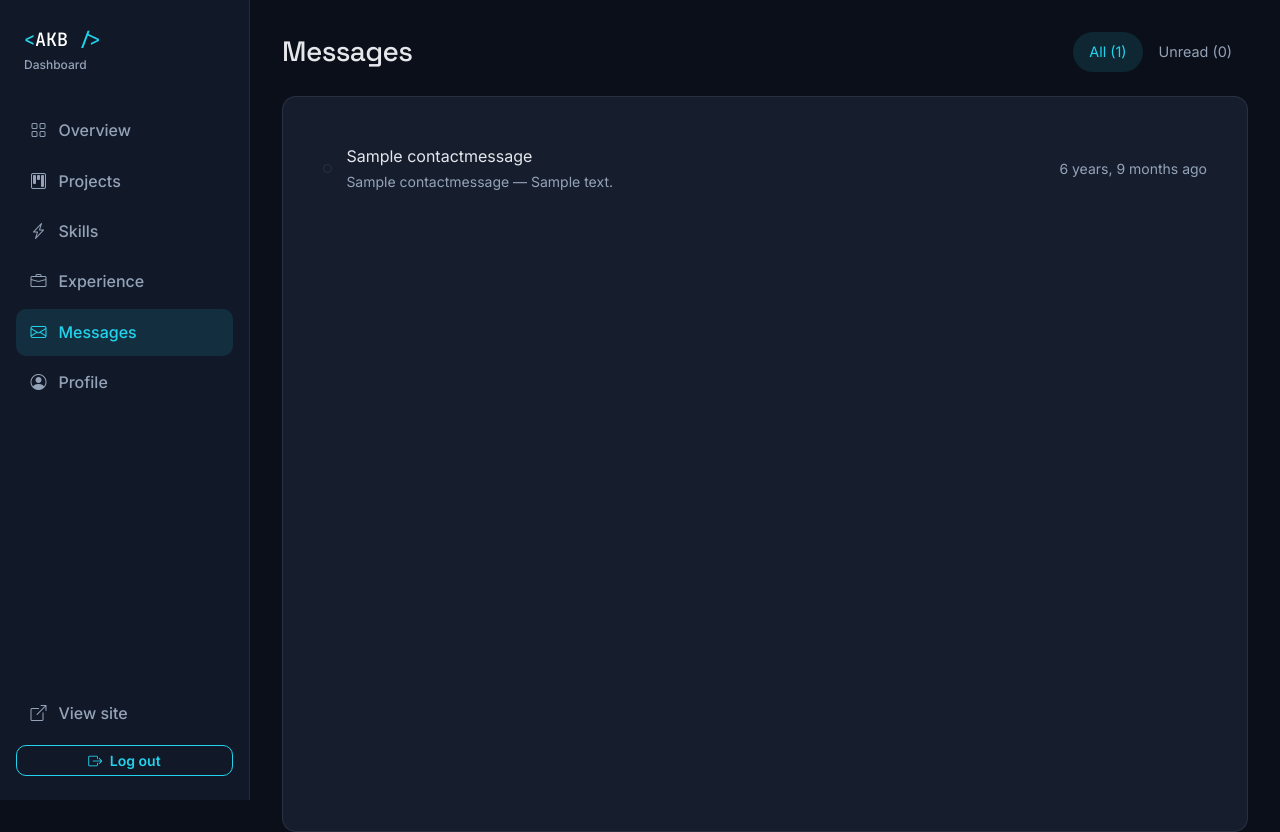
After one commit to brahmaak/akbrahma-portfolio, a Django app: page /dashboard/messages/ in a window 1280 px wide. The commit adds this page. Run offline with Django 5.2, Linux system fonts and the light colour scheme; a user stored in the database is signed in; tables that the repository leaves empty hold one stand-in row (values such as "Sample post").

Commit message:
Add messages inbox with pagination, unread badge and profile editing

```diff
--- a/config/settings.py
+++ b/config/settings.py
@@ -72,6 +72,8 @@ TEMPLATES = [
                 "django.contrib.auth.context_processors.auth",
                 "django.contrib.messages.context_processors.messages",
                 "core.context_processors.profile",
+                "core.context_processors.profile",
+                "dashboard.context_processors.unread_messages",
             ],
         },
     },
--- /dev/null
+++ b/dashboard/context_processors.py
@@ -0,0 +1,9 @@
+from contact.models import ContactMessage
+
+
+def unread_messages(request):
+    """Add the unread message count to every dashboard page (for the sidebar badge)."""
+    match = request.resolver_match
+    if match and match.app_name == "dashboard" and request.user.is_staff:
+        return {"unread_count": ContactMessage.objects.filter(is_read=False).count()}
+    return {}
--- a/dashboard/urls.py
+++ b/dashboard/urls.py
@@ -28,4 +28,15 @@ urlpatterns = [
     path(
         "experience/<int:pk>/delete/", views.experience_delete, name="experience_delete"
     ),
+    # Messages
+    path("messages/", views.message_list, name="message_list"),
+    path("messages/<int:pk>/", views.message_detail, name="message_detail"),
+    path(
+        "messages/<int:pk>/toggle-read/",
+        views.message_toggle_read,
+        name="message_toggle_read",
+    ),
+    path("messages/<int:pk>/delete/", views.message_delete, name="message_delete"),
+    # Profile
+    path("profile/", views.profile_edit, name="profile"),
 ]
--- a/dashboard/views.py
+++ b/dashboard/views.py
@@ -1,12 +1,21 @@
 from django.contrib import messages
 from django.contrib.auth.decorators import user_passes_test
 from django.contrib.auth.views import LoginView
+from django.core.paginator import Paginator
 from django.shortcuts import get_object_or_404, redirect, render
+from django.views.decorators.http import require_POST
 
 from contact.models import ContactMessage
+from core.models import Profile
 from portfolio.models import Experience, Project, Skill
 
-from .forms import ExperienceForm, ProjectForm, SkillForm, StaffAuthenticationForm
+from .forms import (
+    ExperienceForm,
+    ProfileForm,
+    ProjectForm,
+    SkillForm,
+    StaffAuthenticationForm,
+)
 
 
 def staff_required(view_func):
@@ -190,3 +199,66 @@ def experience_delete(request, pk):
     return _delete_view(
         request, entry, list_url="dashboard:experience_list", object_type="entry"
     )
+
+
+# ---------- Messages ----------
+
+
+@staff_required
+def message_list(request):
+    show = request.GET.get("filter", "all")
+    all_messages = ContactMessage.objects.all()
+    if show == "unread":
+        all_messages = all_messages.filter(is_read=False)
+
+    page_obj = Paginator(all_messages, 20).get_page(request.GET.get("page"))
+    context = {
+        "page_obj": page_obj,
+        "show": show,
+        "total_count": ContactMessage.objects.count(),
+    }
+    return render(request, "dashboard/message_list.html", context)
+
+
+@staff_required
+def message_detail(request, pk):
+    msg = get_object_or_404(ContactMessage, pk=pk)
+    if not msg.is_read:  # opening a message marks it as read
+        msg.is_read = True
+        msg.save(update_fields=["is_read"])
+    return render(request, "dashboard/message_detail.html", {"msg": msg})
+
+
+@staff_required
+@require_POST
+def message_toggle_read(request, pk):
+    msg = get_object_or_404(ContactMessage, pk=pk)
+    msg.is_read = not msg.is_read
+    msg.save(update_fields=["is_read"])
+    messages.success(request, "Marked as read." if msg.is_read else "Marked as unread.")
+    return redirect("dashboard:message_list")
+
+
+@staff_required
+def message_delete(request, pk):
+    msg = get_object_or_404(ContactMessage, pk=pk)
+    return _delete_view(
+        request, msg, list_url="dashboard:message_list", object_type="message"
+    )
+
+
+# ---------- Profile ----------
+
+
+@staff_required
+def profile_edit(request):
+    profile = (
+        Profile.load() or Profile()
+    )  # edit the existing profile, or start a new one
+    form = ProfileForm(request.POST or None, request.FILES or None, instance=profile)
+    if request.method == "POST" and form.is_valid():
+        form.save()
+        messages.success(request, "Your profile was updated.")
+        return redirect("dashboard:profile")
+    context = {"form": form, "page_title": "Edit profile", "back_url": "dashboard:home"}
+    return render(request, "dashboard/object_form.html", context)
--- a/static/css/style.css
+++ b/static/css/style.css
@@ -1142,3 +1142,63 @@ h6 {
 .form-control[type="date"] {
   color-scheme: dark;
 }
+/* ---------- 24. Messages inbox ---------- */
+.message-list > li + li {
+  border-top: 1px solid var(--border);
+}
+
+.message-link {
+  padding-right: 0.5rem;
+  padding-left: 0.5rem;
+  border-radius: 8px;
+  color: inherit;
+  text-decoration: none;
+  transition: background var(--transition);
+}
+
+.message-link:hover {
+  background: var(--surface);
+  color: inherit;
+}
+
+.message-body {
+  color: var(--text);
+  line-height: 1.8;
+}
+
+.badge-count {
+  margin-left: auto;
+  padding: 0.1rem 0.5rem;
+  border-radius: 999px;
+  background: var(--accent);
+  color: var(--bg);
+  font-size: 0.72rem;
+  font-weight: 700;
+}
+
+.dash-tabs .nav-link {
+  border-radius: 999px;
+  color: var(--text-muted);
+  font-size: 0.9rem;
+}
+
+.dash-tabs .nav-link.active {
+  background: rgba(34, 211, 238, 0.12);
+  color: var(--accent);
+}
+
+.pagination {
+  --bs-pagination-bg: var(--surface);
+  --bs-pagination-color: var(--text);
+  --bs-pagination-border-color: var(--border);
+  --bs-pagination-hover-bg: var(--bg-elevated);
+  --bs-pagination-hover-color: #fff;
+  --bs-pagination-hover-border-color: var(--border);
+  --bs-pagination-disabled-bg: var(--surface);
+  --bs-pagination-disabled-color: var(--text-muted);
+  --bs-pagination-disabled-border-color: var(--border);
+}
+
+.border-bottom {
+  border-color: var(--border) !important;
+}
--- a/templates/dashboard/base.html
+++ b/templates/dashboard/base.html
@@ -31,8 +31,11 @@
                 <a href="{% url 'dashboard:project_list' %}" class="{% if 'project' in url_name %}active{% endif %}"><i class="bi bi-kanban"></i> Projects</a>
                 <a href="{% url 'dashboard:skill_list' %}" class="{% if 'skill' in url_name %}active{% endif %}"><i class="bi bi-lightning-charge"></i> Skills</a>
         <a href="{% url 'dashboard:experience_list' %}" class="{% if 'experience' in url_name %}active{% endif %}"><i class="bi bi-briefcase"></i> Experience</a>
-        <a href="#"><i class="bi bi-envelope"></i> Messages</a>
-        <a href="#"><i class="bi bi-person-circle"></i> Profile</a>
+                <a href="{% url 'dashboard:message_list' %}" class="{% if 'message' in url_name %}active{% endif %}">
+          <i class="bi bi-envelope"></i> Messages
+          {% if unread_count %}<span class="badge-count">{{ unread_count }}</span>{% endif %}
+        </a>
+        <a href="{% url 'dashboard:profile' %}" class="{% if url_name == 'profile' %}active{% endif %}"><i class="bi bi-person-circle"></i> Profile</a>
       </nav>
       {% endwith %}
 
--- /dev/null
+++ b/templates/dashboard/message_list.html
@@ -0,0 +1,54 @@
+{% extends "dashboard/base.html" %}
+
+{% block title %}Messages{% endblock %}
+
+{% block content %}
+<div class="d-flex flex-wrap justify-content-between align-items-center gap-3 mb-4">
+  <h1 class="h3 mb-0">Messages</h1>
+  <ul class="nav nav-pills dash-tabs">
+    <li class="nav-item">
+      <a class="nav-link {% if show != 'unread' %}active{% endif %}" href="?filter=all">All ({{ total_count }})</a>
+    </li>
+    <li class="nav-item">
+      <a class="nav-link {% if show == 'unread' %}active{% endif %}" href="?filter=unread">Unread ({{ unread_count }})</a>
+    </li>
+  </ul>
+</div>
+
+<div class="card-dark">
+  <ul class="message-list">
+    {% for msg in page_obj %}
+      <li>
+        <a href="{% url 'dashboard:message_detail' msg.pk %}" class="message-row message-link">
+          <span class="message-dot {% if not msg.is_read %}unread{% endif %}" aria-hidden="true"></span>
+          <div class="flex-grow-1 min-w-0">
+            <p class="mb-0 text-truncate {% if not msg.is_read %}fw-bold text-white{% endif %}">
+              {% if not msg.is_read %}<span class="visually-hidden">Unread: </span>{% endif %}{{ msg.subject }}
+            </p>
+            <p class="mb-0 small text-muted-soft text-truncate">{{ msg.name }} — {{ msg.message|truncatechars:90 }}</p>
+          </div>
+          <span class="small text-muted-soft text-nowrap">{{ msg.created_at|timesince }} ago</span>
+        </a>
+      </li>
+    {% empty %}
+      <li class="text-muted-soft py-4 text-center">
+        {% if show == "unread" %}No unread messages. 🎉{% else %}No messages yet.{% endif %}
+      </li>
+    {% endfor %}
+  </ul>
+
+  {% if page_obj.has_other_pages %}
+    <nav aria-label="Message pages" class="mt-3">
+      <ul class="pagination pagination-sm mb-0">
+        {% if page_obj.has_previous %}
+          <li class="page-item"><a class="page-link" href="?filter={{ show }}&page={{ page_obj.previous_page_number }}">Previous</a></li>
+        {% endif %}
+        <li class="page-item disabled"><span class="page-link">Page {{ page_obj.number }} of {{ page_obj.paginator.num_pages }}</span></li>
+        {% if page_obj.has_next %}
+          <li class="page-item"><a class="page-link" href="?filter={{ show }}&page={{ page_obj.next_page_number }}">Next</a></li>
+        {% endif %}
+      </ul>
+    </nav>
+  {% endif %}
+</div>
+{% endblock %}
```
Also changed, not shown: dashboard/forms.py (+39 -8 lines), templates/dashboard/home.html (+5 -2 lines), templates/dashboard/message_detail.html (added, +31 -0 lines).
